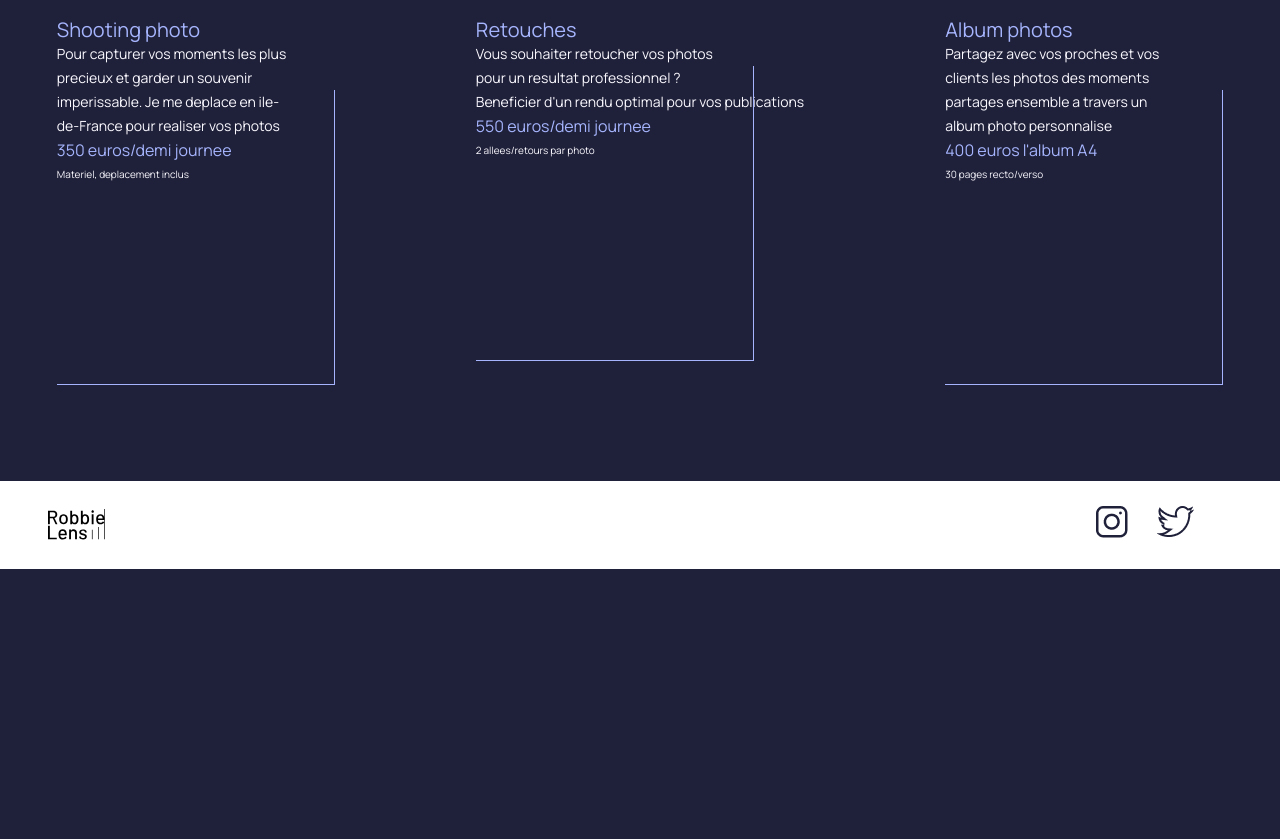
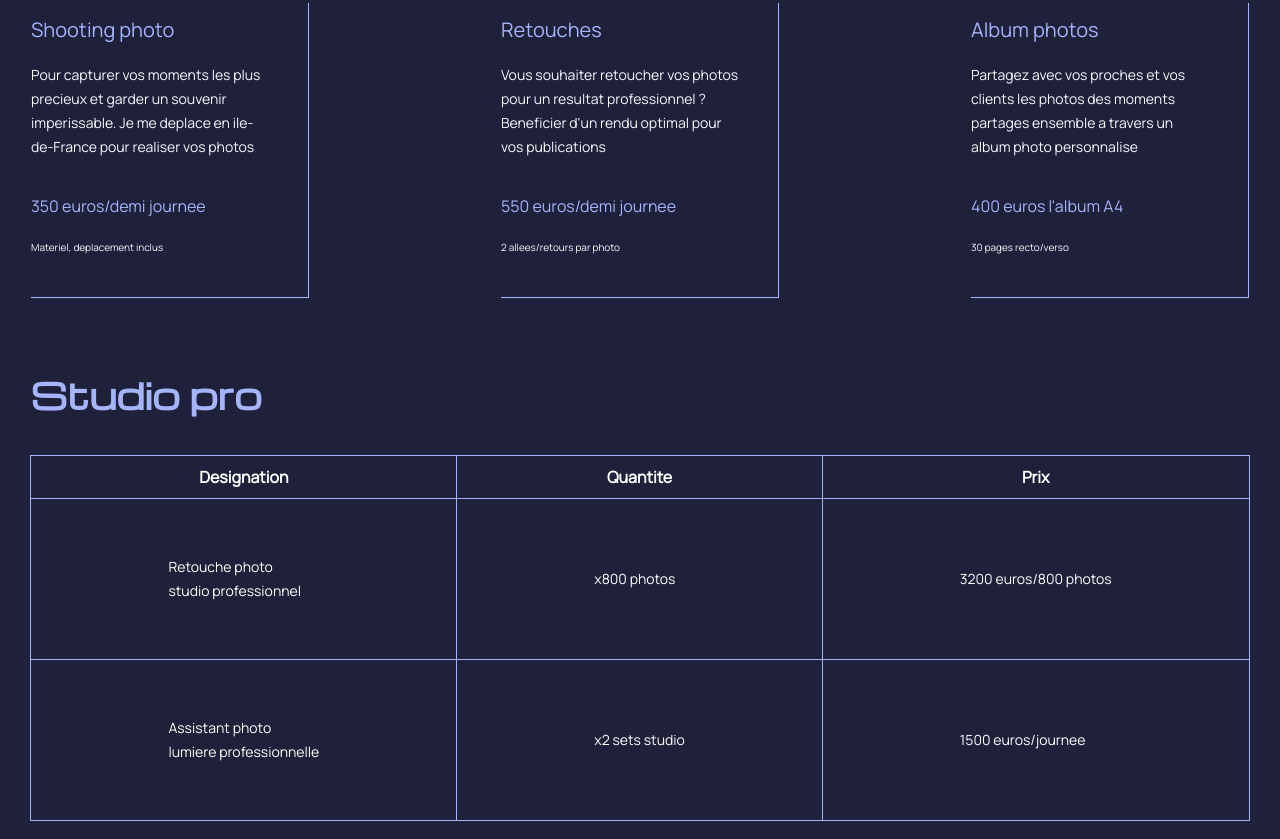
Before and after one commit to EmiLy-Ly-san/robbie-lens, a plain HTML site: page tarifs.html in a window 1280 px wide. Shown: the part 401-1240 px from the top of the page. Before the commit the page ends 970 px from the top, so only its background shows below. Drawn offline with nearby package versions, Linux system fonts and the light colour scheme.

Commit message:
Finalisation style tarifs.css necessitant des modifications sur tarifs.html

```diff
--- a/style/pages/tarifs.css
+++ b/style/pages/tarifs.css
@@ -1,7 +1,9 @@
 .headbandTarifs {
   display: flex;
   justify-content: space-around;
+  align-items: center;
   margin-top: 9.125rem;
+  margin-bottom: 6.688rem;
 }
 
 .tarifsDetails h2 {
@@ -9,27 +11,25 @@
   font-family: var(--body-font-family);
   font-size: var(--body-font-size);
   font-weight: var(--body-font-weight);
+  margin-bottom: 1.313rem;
 }
 
 .prix {
   color: var(--light-purpple);
-  font-family: var(--body-font-family);
   font-size: 1rem;
-  font-weight: var(--body-font-weight);
+  margin-top: 2.188rem;
 }
 
 .text-tarifs {
-  font-family: var(--body-font-family);
   font-size: 0.875rem;
-  font-weight: var(--body-font-weight);
   line-height: 1.5rem;
   color: var(--white-variant);
 }
 
 .prix-precision {
   color: var(--white-variant);
-  font-family: var(--body-font-family);
   font-size: 0.625rem;
+  margin-top: 1.063rem;
 }
 
 .linesdecoration__tarifs {
@@ -38,7 +38,7 @@
   border-bottom: solid 1px var(--light-purpple);
   border-right: solid 1px var(--light-purpple);
   position: relative;
-  bottom: 96px;
+  top: -16rem;
 }
 
 .tarifsDetails {
@@ -46,5 +46,42 @@
   flex-direction: row;
   justify-content: center;
   margin-top: 7rem;
-  gap: 8.813rem;
+  gap: 12rem;
 }
+
+table {
+  border-collapse: collapse;
+  margin: auto;
+  position: relative;
+  top: -16rem;
+}
+
+caption {
+  margin-bottom: 3rem;
+  margin-top: 5.313rem;
+  color: var(--light-purpple);
+  text-align: start;
+  font-size: var(--title-font-size);
+  font-family: var(--title-font);
+  font-weight: var(--title-font-weight);
+}
+
+td,
+th {
+  border: solid 1px var(--light-purpple);
+  color: var(--white);
+  padding-left: 8.563rem;
+  padding-right: 8.563rem;
+}
+
+td {
+  font-size: 0.875rem;
+  padding-top: 3.5rem;
+  padding-bottom: 3.5rem;
+}
+
+th {
+  font-size: 1rem;
+  padding-top: 0.563rem;
+  padding-bottom: 0.563rem;
+}
--- a/tarifs.html
+++ b/tarifs.html
@@ -40,7 +40,8 @@
           <p class="text-tarifs">
             Vous souhaiter retoucher vos photos <br />
             pour un resultat professionnel ? <br />
-            Beneficier d'un rendu optimal pour vos publications
+            Beneficier d'un rendu optimal pour <br />
+            vos publications
           </p>
           <p class="prix">550 euros/demi journee</p>
           <p class="prix-precision">2 allees/retours par photo</p>
@@ -60,8 +61,32 @@
         </div>
       </section>
       <section class="tarifsStudioPro">
-        <h2></h2>
-        <table></table>
+        <table>
+          <caption>
+            Studio pro
+          </caption>
+          <tr>
+            <th>Designation</th>
+            <th>Quantite</th>
+            <th>Prix</th>
+          </tr>
+          <tr>
+            <td>
+              Retouche photo <br />
+              studio professionnel
+            </td>
+            <td>x800 photos</td>
+            <td>3200 euros/800 photos</td>
+          </tr>
+          <tr>
+            <td>
+              Assistant photo <br />
+              lumiere professionnelle
+            </td>
+            <td>x2 sets studio</td>
+            <td>1500 euros/journee</td>
+          </tr>
+        </table>
       </section>
     </main>
     <footer class="footer__container">
```
